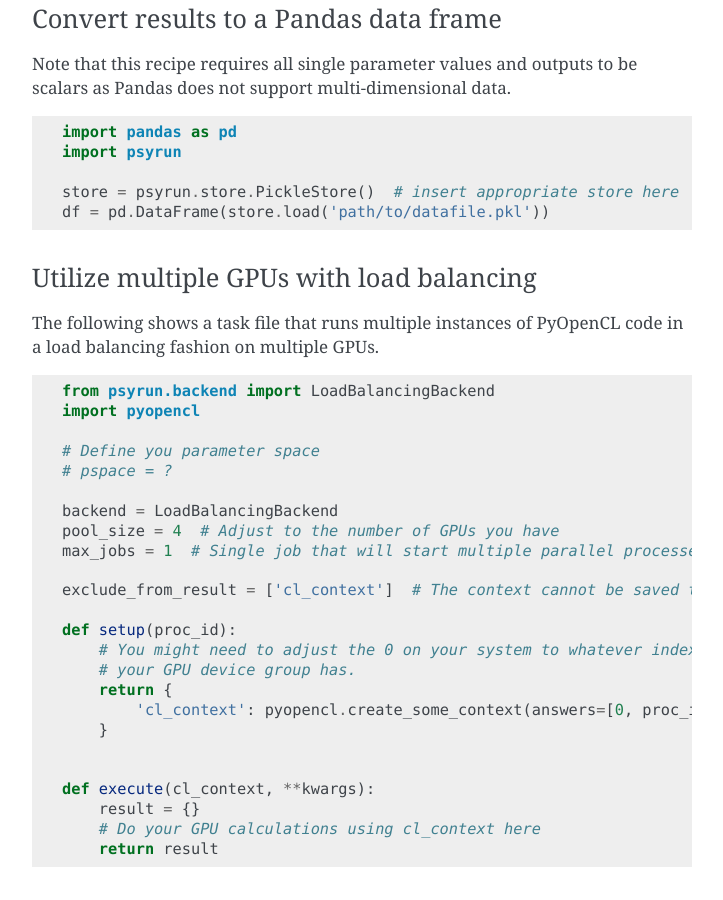
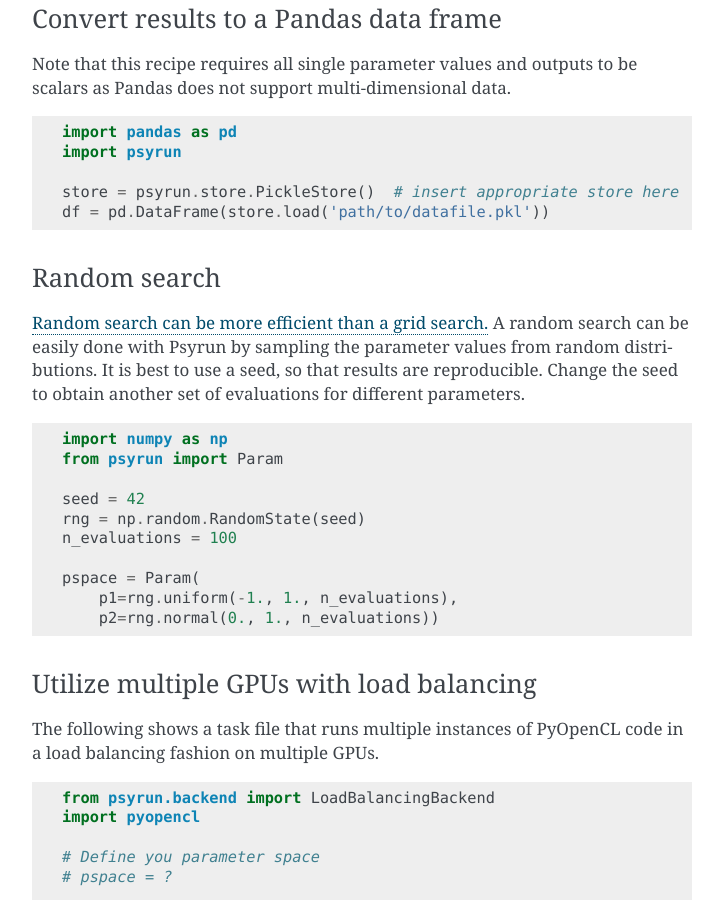
Before and after one commit to jgosmann/psyrun, a Sphinx documentation site: the page built from doc/source/guide.rst, in a window 1280 px wide and 900 px high, scrolled down 9065 px. Shown: the whole window, without its empty margins (388-1111 px from the left). Built offline with Sphinx 7.4.7, drawn with Linux system fonts in a browser that asks for light colours; the version number is read from the project's files by our own code.

Commit message:
Add recipe for random search.
Closes #57.

```diff
--- a/doc/source/guide.rst
+++ b/doc/source/guide.rst
@@ -464,6 +464,30 @@
     df = pd.DataFrame(store.load('path/to/datafile.pkl'))
 
 
+Random search
+^^^^^^^^^^^^^
+
+`Random search can be more efficient than a grid search.
+<http://jmlr.csail.mit.edu/papers/volume13/bergstra12a/bergstra12a.pdf>`_
+A random search can be easily done with Psyrun by sampling the parameter values
+from random distributions. It is best to use a seed, so that results are
+reproducible. Change the seed to obtain another set of evaluations for different
+parameters.
+
+.. code-block:: python
+
+    import numpy as np
+    from psyrun import Param
+
+    seed = 42
+    rng = np.random.RandomState(seed)
+    n_evaluations = 100
+
+    pspace = Param(
+        p1=rng.uniform(-1., 1., n_evaluations),
+        p2=rng.normal(0., 1., n_evaluations))
+
+
 Utilize multiple GPUs with load balancing
 ^^^^^^^^^^^^^^^^^^^^^^^^^^^^^^^^^^^^^^^^^
 
```
